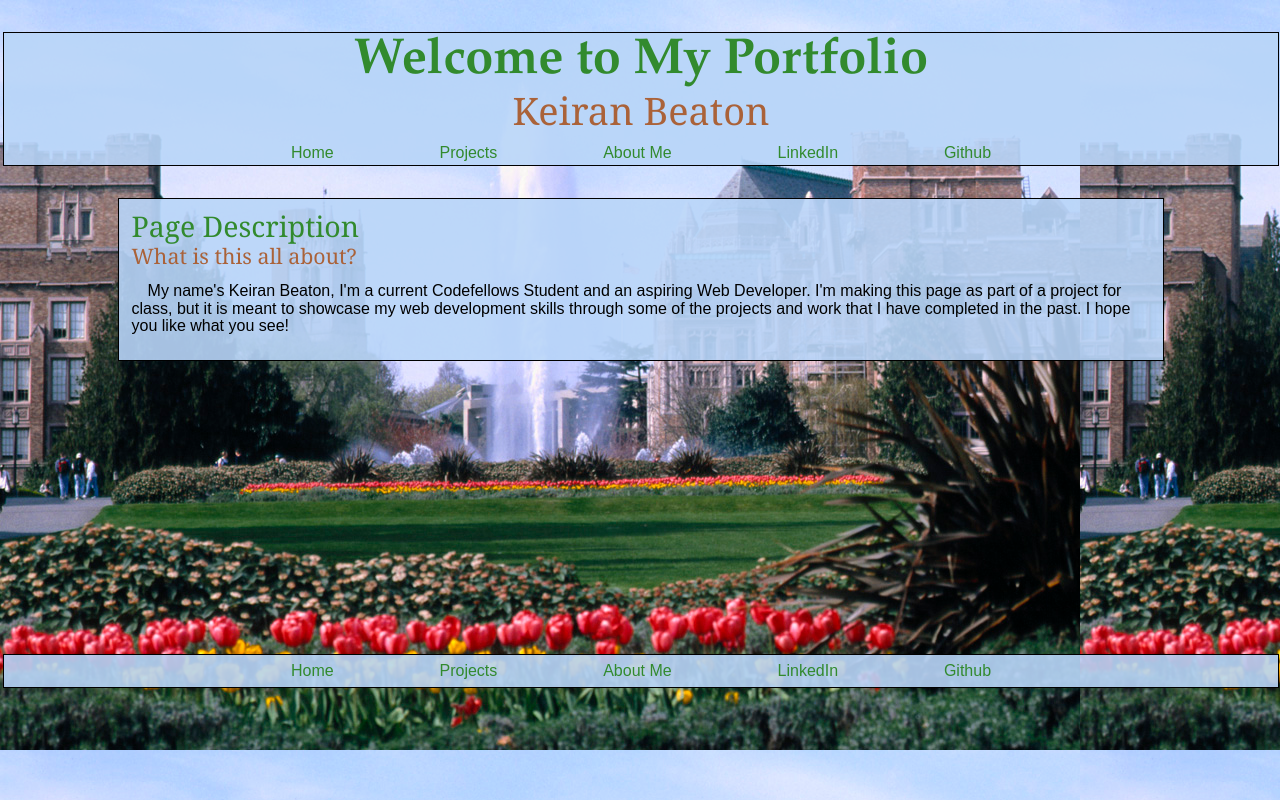
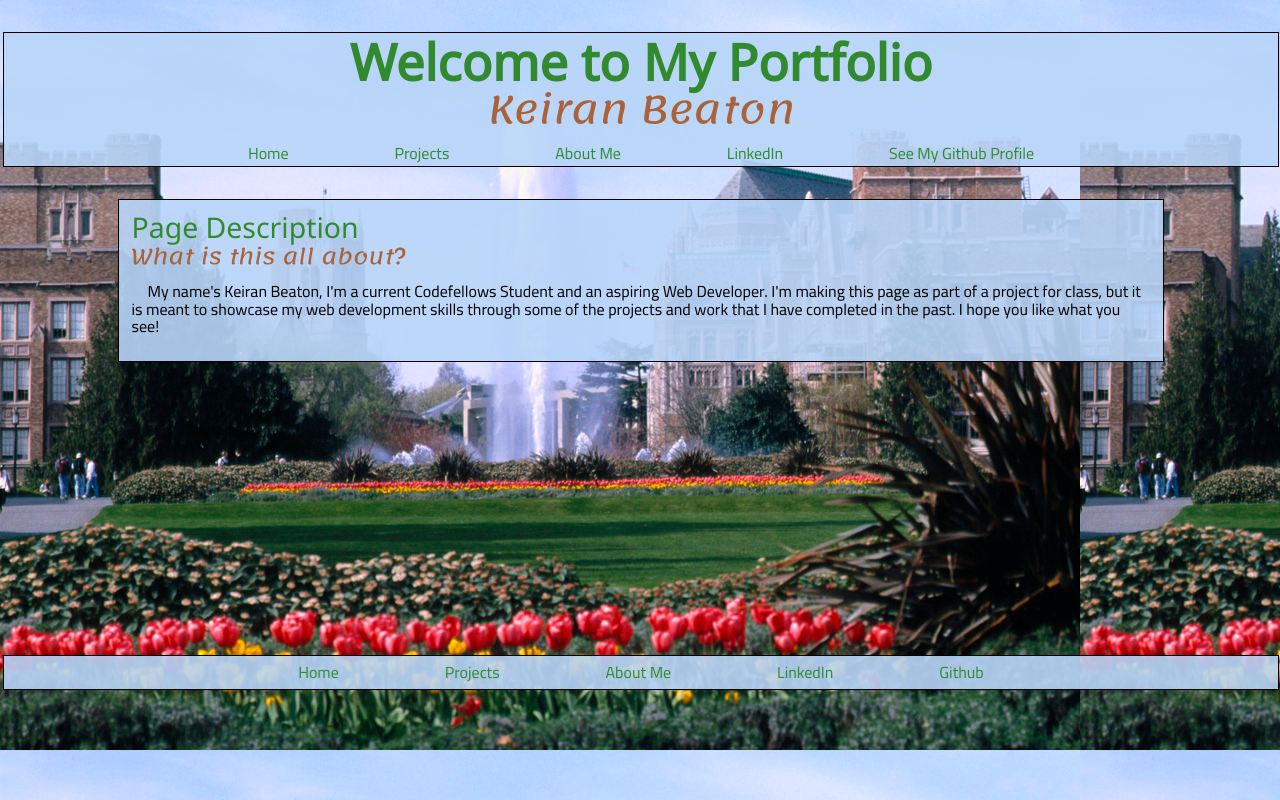
Before and after one commit to Keiranbeaton/portfolio, a website: page index.html in a window 1280 px wide. Drawn offline with Linux system fonts and the light colour scheme.

Commit message:
added fonts to page

```diff
--- a/index.html
+++ b/index.html
@@ -3,6 +3,7 @@
   <head>
     <title>Keiran Beaton Portfolio</title>
     <meta name="viewport" content="width=device-width, initial-scale=1">
+    <link rel="stylesheet" href="https://fonts.googleapis.com/css?family=Cairo|Lemonada|Noto+Sans">
     <link rel="stylesheet" href="vendors/styles/reset.css">
     <link rel="stylesheet" href="styles/base/colors.css">
     <link rel="stylesheet" href="styles/base/text.css">
@@ -49,7 +50,7 @@
           <li><a href="/projects" data-content="projects-section">Projects</a></li>
           <li><a href="/about" data-content="about-me">About Me</a></li>
           <li><a href="#">LinkedIn</a></li>
-          <li><a href="https://github.com/Keiranbeaton" target="_blank">Github</a></li>
+          <li><a href="https://github.com/Keiranbeaton" target="_blank">See My Github Profile</a></li>
         </ul>
       </nav>
     </header>
--- a/styles/base/text.css
+++ b/styles/base/text.css
@@ -4,43 +4,40 @@ body {
 
 h1 {
   font-size: 3.157rem;
-  font-family: garamond;
+  font-family: 'Noto Sans', sans-serif;
   font-weight: bolder;
 }
 
 h2 {
   font-size: 2.369rem;
-  font-family: georgia;
+  font-family: 'Lemonada', cursive;
 }
 
 h3 {
   font-size: 1.777rem;
-  font-family: georgia;
+  font-family: 'Noto Sans', sans-serif;
 }
 
 h4 {
   font-size: 1.333rem;
-  font-family: georgia;
+  font-family: 'Lemonada', cursive;
 }
 
 h5 {
   font-size: 1.1rem;
-  font-family: georgia;
+  font-family: 'Noto Sans', sans-serif;
 }
 
 p {
-  font-family: arial;
-  font-weight: lighter;
+  font-family: 'Cairo', sans-serif;
   line-height: 1.1rem;
 }
 
 a {
   text-decoration: none;
-  font-family: arial;
-  font-weight: lighter;
+  font-family: 'Cairo', sans-serif;
 }
 
 select {
-  font-family: arial;
-  font-weight: lighter;
+  font-family: 'Cairo', sans-serif;
 }
```
